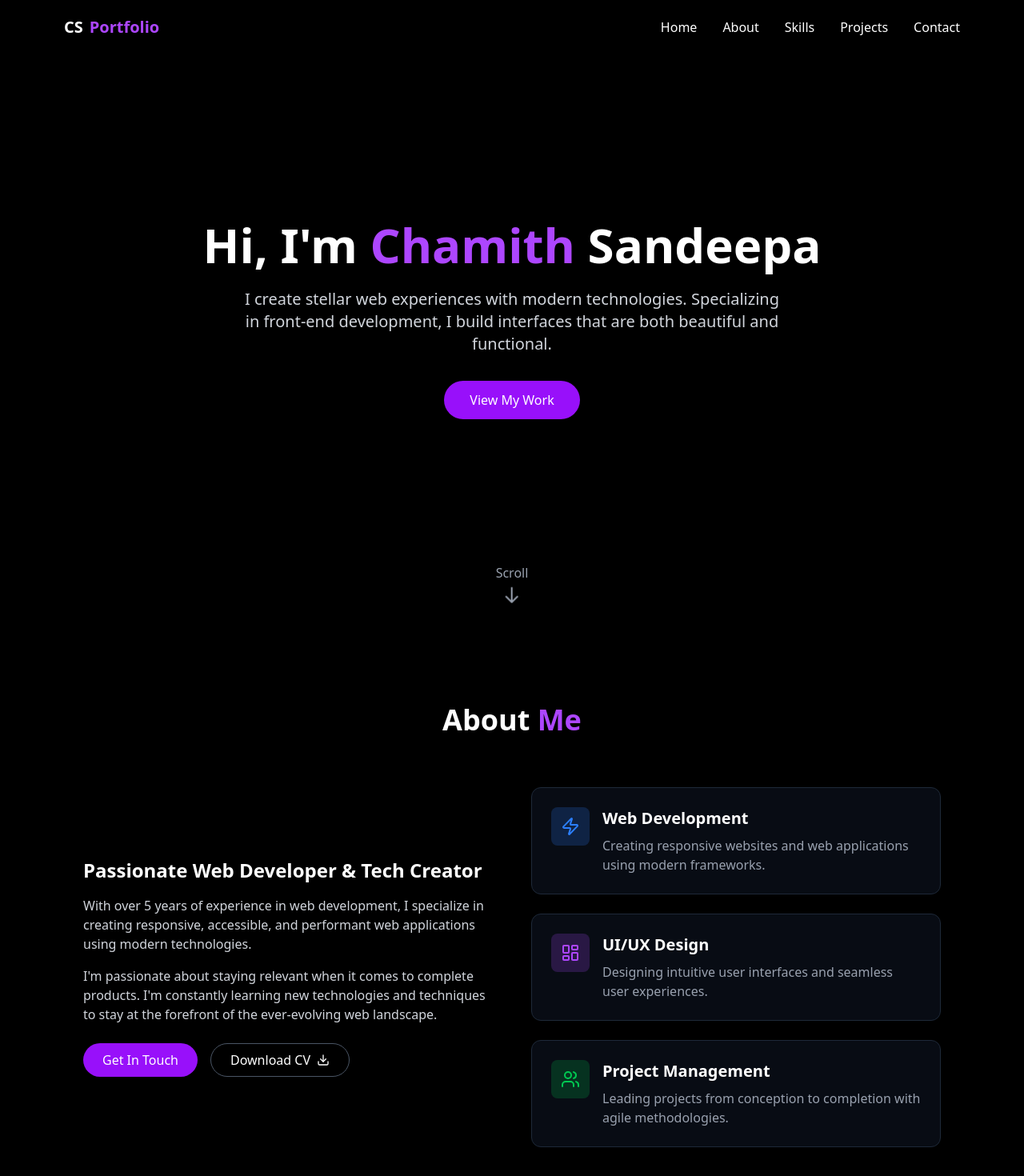
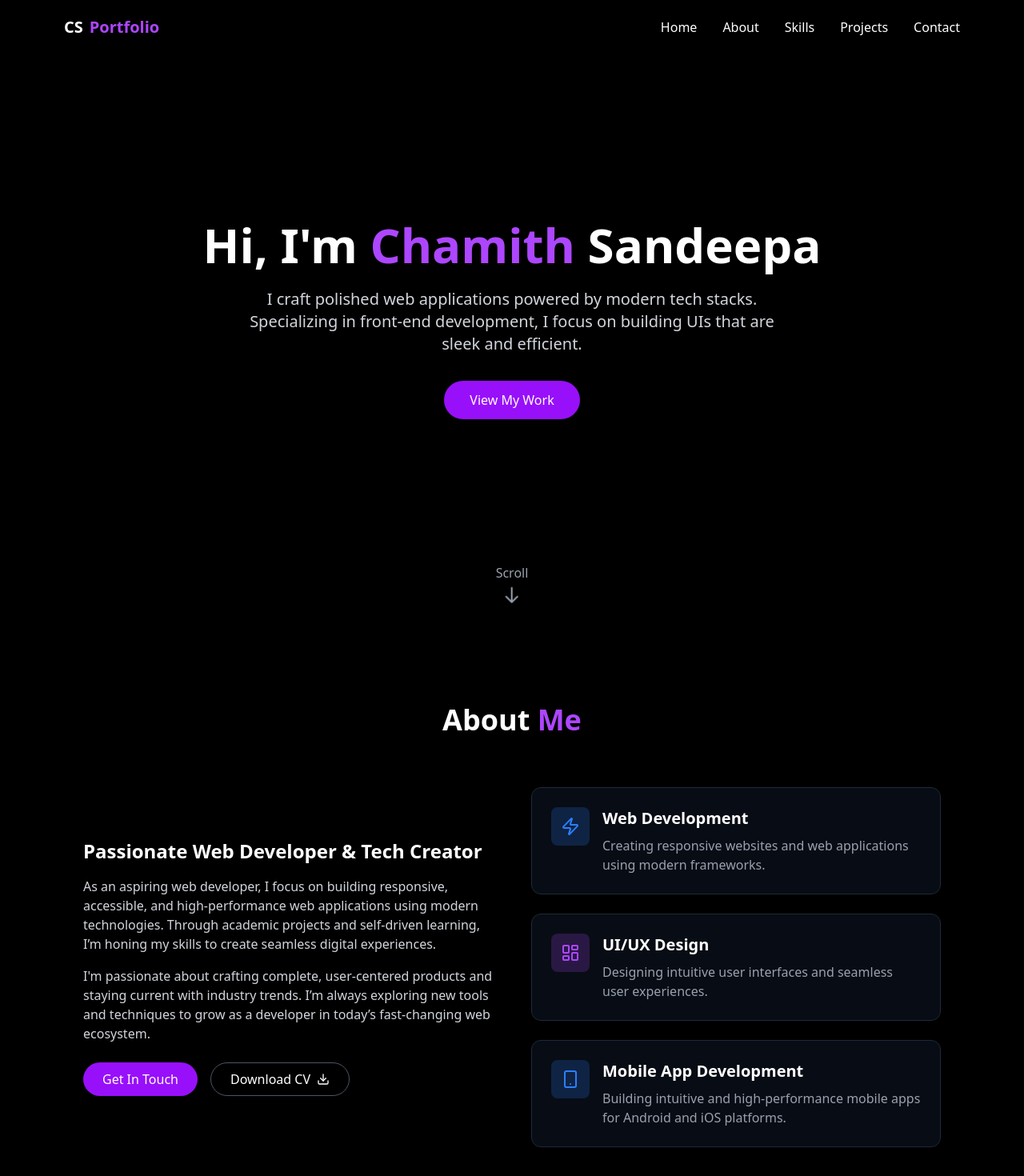
Before and after one commit to chamithsandeepa/My-Portfolio, a React (Vite) app: page / in a window 1280 px wide. Shown: the top 1470 px of the page at 80% size. Built offline with nearby package versions, Linux system fonts and the light colour scheme.

Commit message:
Bug fixed.

```diff
--- a/src/Components/Hero.jsx
+++ b/src/Components/Hero.jsx
@@ -26,9 +26,9 @@ const Hero = () => {
             viewport={{ once: false, amount: 0.5 }}
             transition={{ duration: 0.8, delay: 0.2 }}
           >
-            I create stellar web experiences with modern technologies.
-            Specializing in front-end development, I build interfaces that are
-            both beautiful and functional.
+            I craft polished web applications powered by modern tech stacks.
+            Specializing in front-end development, I focus on building UIs that
+            are sleek and efficient.
           </motion.p>
 
           <motion.div
--- a/src/Pages/About.jsx
+++ b/src/Pages/About.jsx
@@ -1,6 +1,6 @@
 import React from "react";
 import { m, motion } from "framer-motion";
-import { Zap, LayoutDashboard, Users, Download } from "lucide-react";
+import { Zap, LayoutDashboard, Smartphone, Download } from "lucide-react";
 import mycv from "../assets/CV.pdf";
 
 const About = () => {
@@ -57,14 +57,16 @@ const About = () => {
               Passionate Web Developer & Tech Creator
             </h3>
             <p className="text-gray-300 mb-4 text-center lg:text-left">
-              With over 5 years of experience in web development, I specialize
-              in creating responsive, accessible, and performant web
-              applications using modern technologies.
+              As an aspiring web developer, I focus on building responsive,
+              accessible, and high-performance web applications using modern
+              technologies. Through academic projects and self-driven learning,
+              I’m honing my skills to create seamless digital experiences.
             </p>
             <p className="text-gray-300 mb-6 text-center lg:text-left">
-              I'm passionate about staying relevant when it comes to complete
-              products. I'm constantly learning new technologies and techniques
-              to stay at the forefront of the ever-evolving web landscape.
+              I'm passionate about crafting complete, user-centered products and
+              staying current with industry trends. I’m always exploring new
+              tools and techniques to grow as a developer in today’s
+              fast-changing web ecosystem.
             </p>
             <div className="flex justify-center lg:justify-start space-x-4">
               <button
@@ -106,10 +108,10 @@ const About = () => {
                   bg: "bg-purple-500/20",
                 },
                 {
-                  icon: <Users className="w-6 h-6 text-green-500" />,
-                  title: "Project Management",
-                  desc: "Leading projects from conception to completion with agile methodologies.",
-                  bg: "bg-green-500/20",
+                  icon: <Smartphone className="w-6 h-6 text-blue-500" />,
+                  title: "Mobile App Development",
+                  desc: "Building intuitive and high-performance mobile apps for Android and iOS platforms.",
+                  bg: "bg-blue-500/20",
                 },
               ].map((item, index) => (
                 <motion.div
--- a/src/index.css
+++ b/src/index.css
@@ -1,17 +1,33 @@
 @import "tailwindcss";
 
-/* Remove default margin & overflow */
+/* Reset default styles and ensure no horizontal overflow */
+html,
 body {
   margin: 0;
-  overflow-x: hidden; /* Prevent horizontal scrolling */
-  /* font-family: "Inter", -apple-system, BlinkMacSystemFont, "Segoe UI", "Roboto",
+  padding: 0;
+  overflow-x: hidden; /* Prevent horizontal scroll */
+  background-color: #000000;
+  color: #ffffff;
+  box-sizing: border-box;
+}
+
+/* Apply border-box universally */
+*,
+*::before,
+*::after {
+  box-sizing: inherit;
+}
+
+/* Optional: Set base font-family if needed */
+/*
+body {
+  font-family: "Inter", -apple-system, BlinkMacSystemFont, "Segoe UI", "Roboto",
     "Oxygen", "Ubuntu", "Cantarell", "Fira Sans", "Droid Sans", "Helvetica Neue",
     sans-serif;
   -webkit-font-smoothing: antialiased;
-  -moz-osx-font-smoothing: grayscale; */
-  background-color: #000000;
-  color: #ffffff;
+  -moz-osx-font-smoothing: grayscale;
 }
+*/
 
 /* Scrollbar styling */
 ::-webkit-scrollbar {
```
